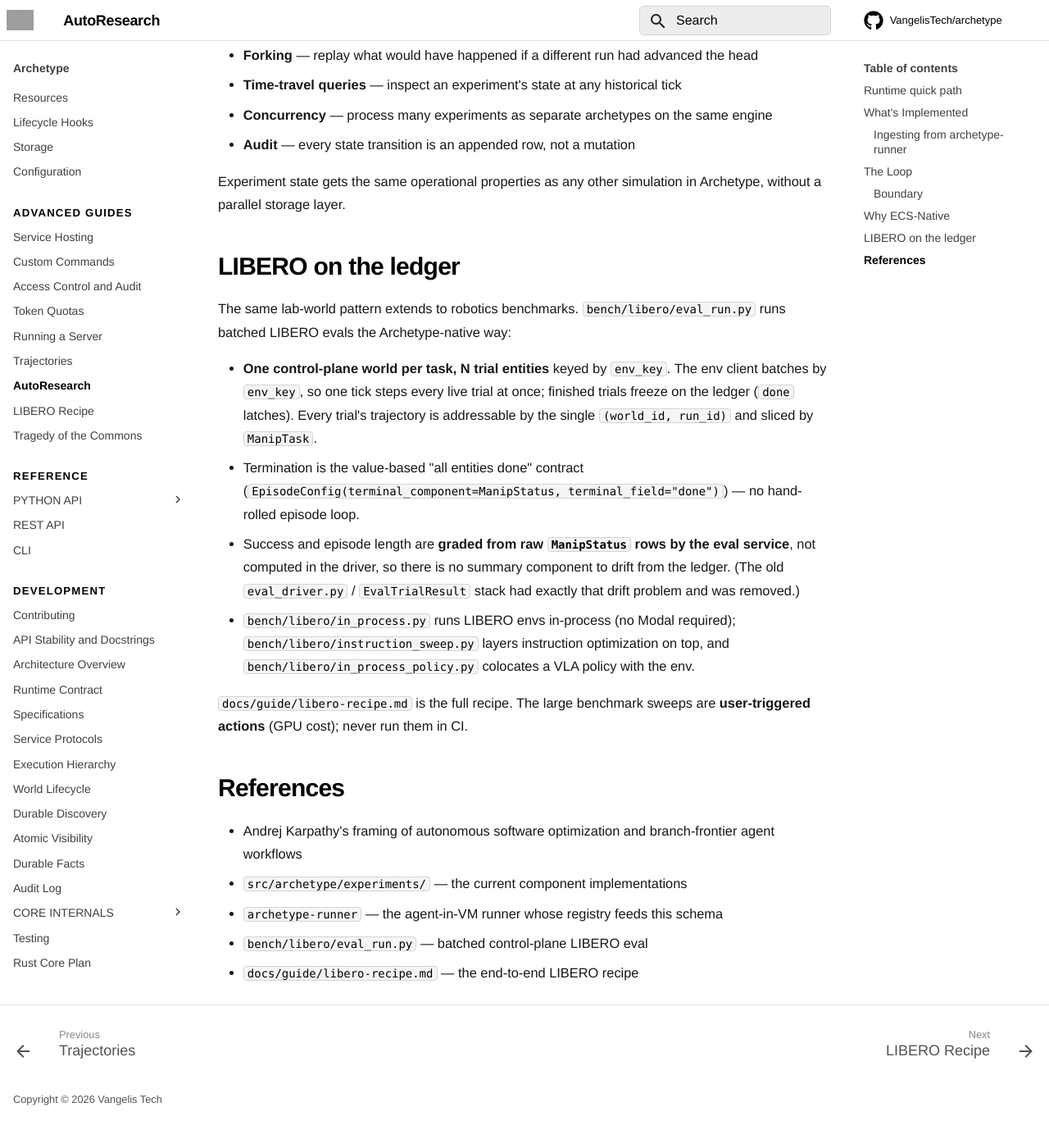
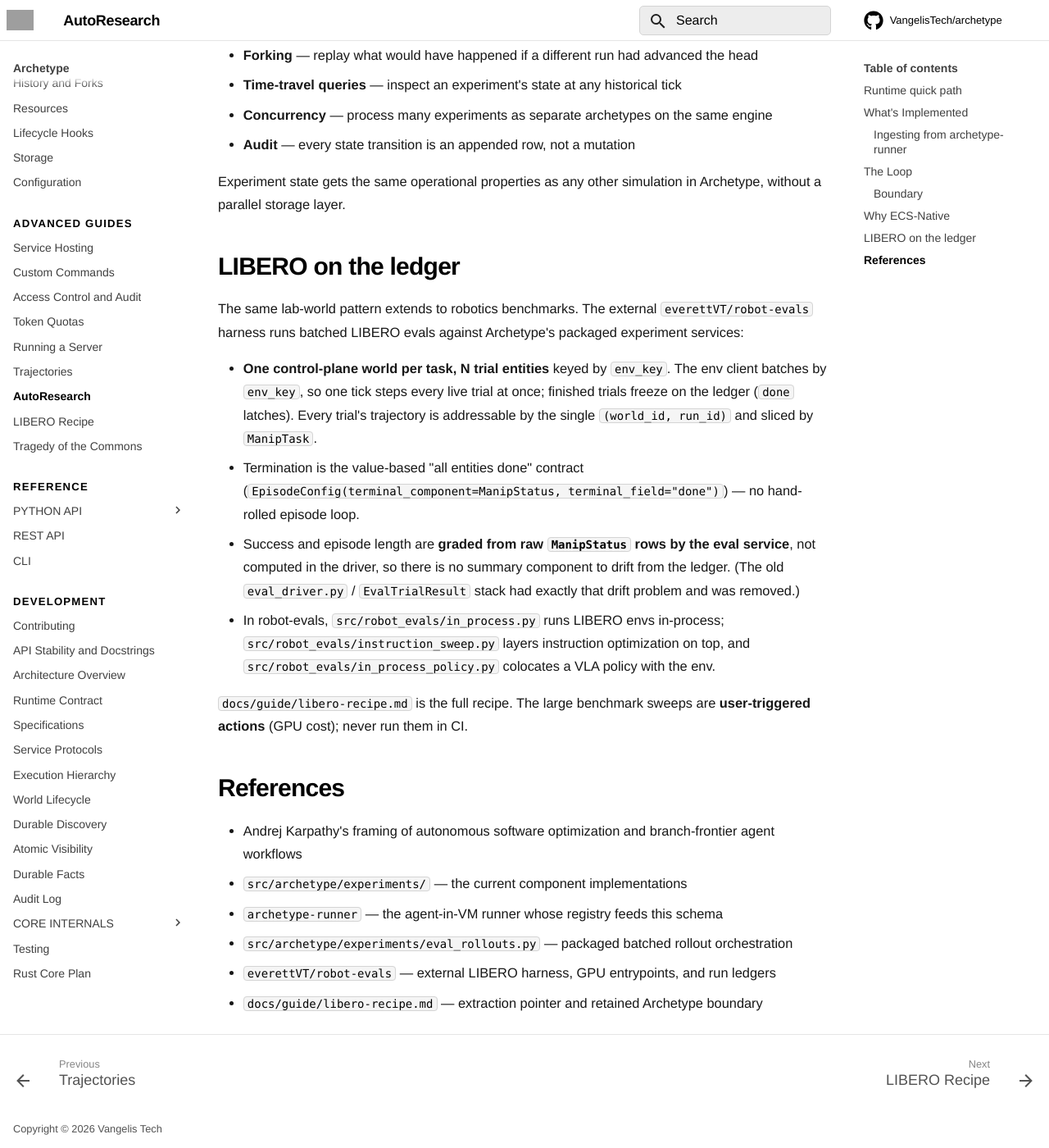
Before and after one commit to VangelisTech/archetype, an MkDocs documentation site: the page built from docs/guide/autoresearch.md, in a window 1280 px wide and 1400 px high, scrolled down 4126 px. Shown: the whole window at 82% size. Built offline with MkDocs 1.6.1 and Material for MkDocs 9.7.7, drawn with Linux system fonts in a browser that asks for light colours; comment, search, counter and statistics services are not loaded; before the commit the page ends 5490 px from its top, so only the background shows below that; grey boxes are pictures that could not be loaded.

Commit message:
docs: point LIBERO guidance to robot-evals

```diff
--- a/docs/guide/autoresearch.md
+++ b/docs/guide/autoresearch.md
@@ -162,8 +162,9 @@
 
 ## LIBERO on the ledger
 
-The same lab-world pattern extends to robotics benchmarks. `bench/libero/eval_run.py`
-runs batched LIBERO evals the Archetype-native way:
+The same lab-world pattern extends to robotics benchmarks. The external
+`everettVT/robot-evals` harness runs batched LIBERO evals against Archetype's
+packaged experiment services:
 
 - **One control-plane world per task, N trial entities** keyed by `env_key`. The env
   client batches by `env_key`, so one tick steps every live trial at once; finished
@@ -176,9 +177,10 @@
   service**, not computed in the driver, so there is no summary component to drift
   from the ledger. (The old `eval_driver.py` / `EvalTrialResult` stack had exactly
   that drift problem and was removed.)
-- `bench/libero/in_process.py` runs LIBERO envs in-process (no Modal required);
-  `bench/libero/instruction_sweep.py` layers instruction optimization on top, and
-  `bench/libero/in_process_policy.py` colocates a VLA policy with the env.
+- In robot-evals, `src/robot_evals/in_process.py` runs LIBERO envs in-process;
+  `src/robot_evals/instruction_sweep.py` layers instruction optimization on
+  top, and `src/robot_evals/in_process_policy.py` colocates a VLA policy with
+  the env.
 
 `docs/guide/libero-recipe.md` is the full recipe. The large benchmark sweeps are
 **user-triggered actions** (GPU cost); never run them in CI.
@@ -188,5 +190,6 @@
 - Andrej Karpathy's framing of autonomous software optimization and branch-frontier agent workflows
 - `src/archetype/experiments/` — the current component implementations
 - `archetype-runner` — the agent-in-VM runner whose registry feeds this schema
-- `bench/libero/eval_run.py` — batched control-plane LIBERO eval
-- `docs/guide/libero-recipe.md` — the end-to-end LIBERO recipe
+- `src/archetype/experiments/eval_rollouts.py` — packaged batched rollout orchestration
+- `everettVT/robot-evals` — external LIBERO harness, GPU entrypoints, and run ledgers
+- `docs/guide/libero-recipe.md` — extraction pointer and retained Archetype boundary
```
Also changed, not shown: LEARNINGS.md (+8 -7 lines), 1 other file.
